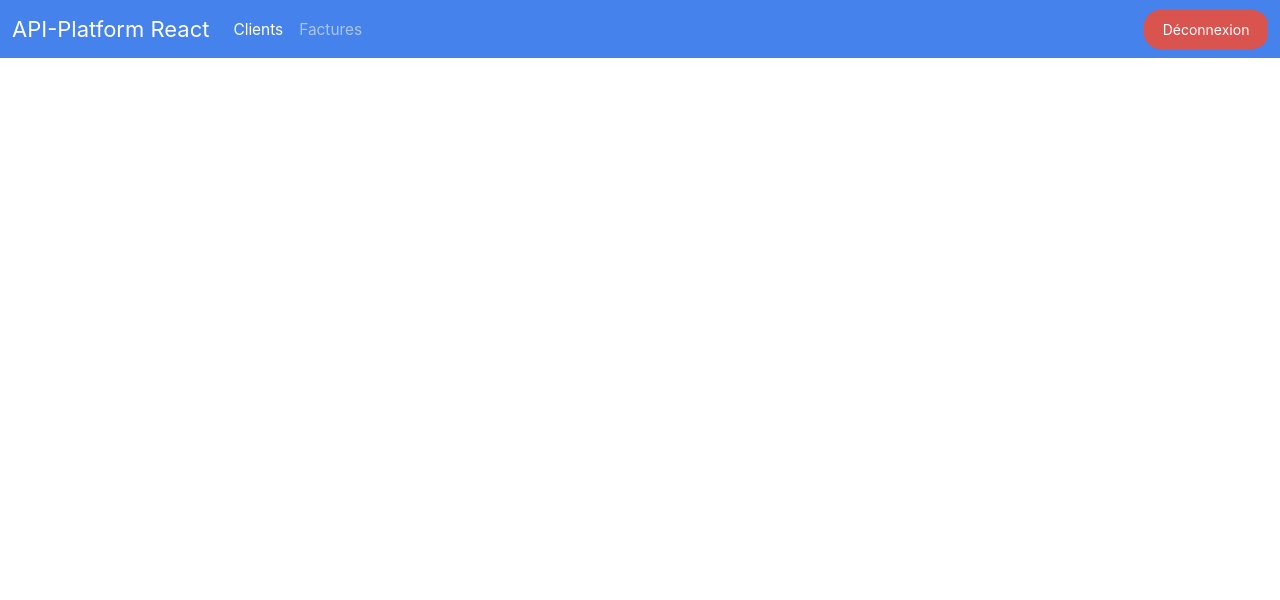
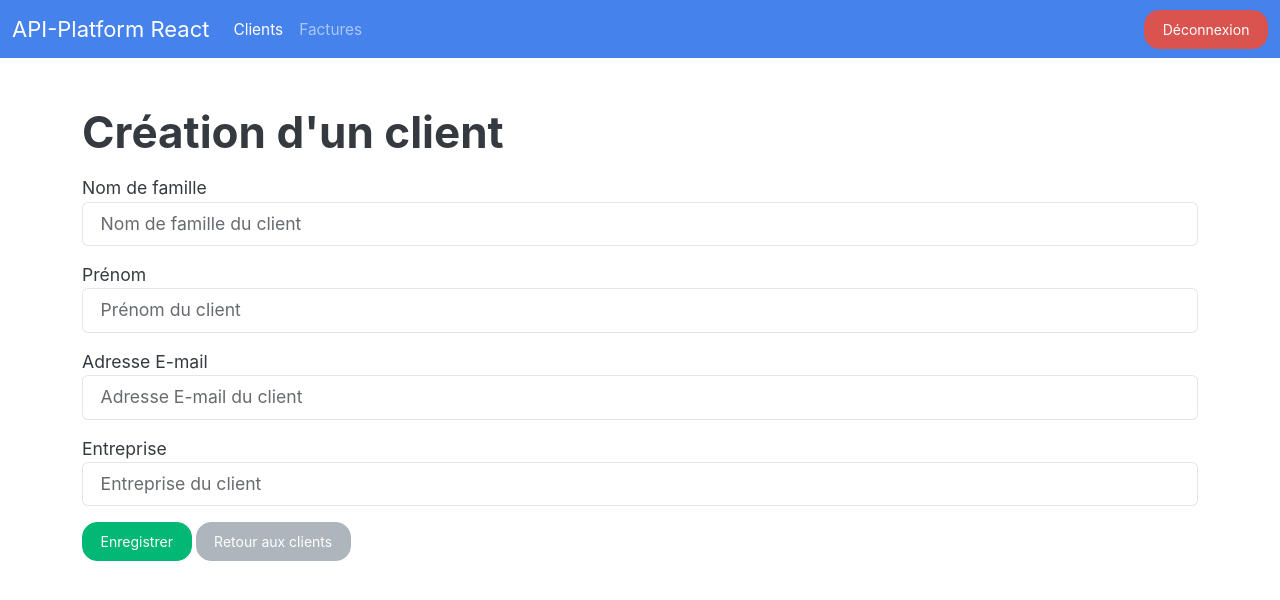
Before and after one commit to webepse/apireact2024, a React (Create React App) app: page /customers/new in a window 1280 px wide. Shown: the top 600 px of the page. Built offline with nearby package versions, Linux system fonts and the light colour scheme; sample sign-in values are in the browser's storage.

Commit message:
creation - édition customer V1

```diff
--- a/src/App.js
+++ b/src/App.js
@@ -9,6 +9,7 @@ import LoginPage from "./pages/LoginPage";
 import authAPI from "./services/authAPI";
 import PrivateRoute from './components/PrivateRoute';
 import AuthContext from './contexts/AuthContext';
+import CustomerPage from './pages/CustomerPage';
 
 authAPI.setup()
 
@@ -34,6 +35,11 @@ const App = () => {
               </PrivateRoute>
             } />
             <Route path="/customerpage" element={<CustomersPageWithPagination />} />
+            <Route path="/customers/:id" element={
+              <PrivateRoute>
+                <CustomerPage />
+              </PrivateRoute>
+            } />
             <Route path="/customers" element={
               <PrivateRoute>
                 <CustomersPage />
--- /dev/null
+++ b/src/components/forms/Field.jsx
@@ -0,0 +1,23 @@
+const Field = ({name, label, value, onChange, placeholder= "", type="text", error=""}) => {
+    return (
+        <div className="my-3">
+            <label htmlFor={name}>{label}</label>
+            <input
+                type={type}
+                value={value}
+                onChange={onChange}
+                placeholder={placeholder || label}
+                name={name}
+                id={name}
+                className={"form-control" + (error && " is-invalid")}
+            />
+            {
+                error && (
+                    <p className="invalid-feedback">{error}</p>
+                )
+            }
+        </div>
+     );
+}
+
+export default Field;
--- /dev/null
+++ b/src/pages/CustomerPage.jsx
@@ -0,0 +1,99 @@
+import { useEffect, useState } from "react"
+import customersAPI from "../services/customersAPI"
+import { Link, useNavigate, useParams } from "react-router-dom"
+import Field from "../components/forms/Field"
+
+const CustomerPage = (props) => {
+    let {id = "new"} = useParams()
+    const navigate = useNavigate()
+
+    const [editing, setEditing] = useState(false) // pour savoir si on est en mode édition ou création
+
+    const [customer, setCustomer] = useState({
+        lastName: "",
+        firstName: "",
+        email: "",
+        company: "",
+        user: ""
+    })
+
+    const [errors, setErrors] = useState({
+        lastName: "",
+        firstName: "",
+        email: "",
+        company: ""
+    })
+
+    const fetchCustomer = async id => {
+        try{
+            const {firstName, lastName, email, company, user} = await customersAPI.find(id)
+            console.log(user.id)
+            setCustomer({firstName, lastName, email, company, user:"/api/users/"+user.id})
+        }catch(error)
+        {
+            // notif
+            // redirection
+            navigate('/customer', {replace:true})
+        }
+    }
+
+    useEffect(()=>{
+        if(id !== "new")
+        {
+            setEditing(true)
+            fetchCustomer(id)
+        }
+    },[id])
+
+    const handleChange = (event) => {
+        // const value = event.currentTarget.value
+        // const name = event.currentTarget.name
+        const {name, value} = event.currentTarget
+        setCustomer({...customer, [name]:value})
+    }
+
+    return ( <>
+        <h1>Création d'un client</h1>
+        <form>
+            <Field
+                name="lastName"
+                label="Nom de famille"
+                placeholder="Nom de famille du client"
+                value={customer.lastName}
+                onChange={handleChange}
+                error={errors.lastName}
+            />
+            <Field
+                name="firstName"
+                label="Prénom"
+                placeholder="Prénom du client"
+                value={customer.firstName}
+                onChange={handleChange}
+                error={errors.firstName}
+            />
+            <Field
+                name="email"
+                type="email"
+                label="Adresse E-mail"
+                placeholder="Adresse E-mail du client"
+                value={customer.email}
+                onChange={handleChange}
+                error={errors.email}
+            />
+            <Field
+                name="company"
+                label="Entreprise"
+                placeholder="Entreprise du client"
+                value={customer.company}
+                onChange={handleChange}
+                error={errors.company}
+            />
+            <div className="my-3">
+                <button type="submit" className="btn btn-success me-1">Enregistrer</button>
+                <Link to="/customers" className="btn btn-secondary">Retour aux clients</Link>
+            </div>
+        </form>
+    </> );
+}
+
+export default CustomerPage;
--- a/src/pages/CustomersPage.jsx
+++ b/src/pages/CustomersPage.jsx
@@ -1,6 +1,7 @@
 import { useState, useEffect } from "react";
 import Pagination from "../components/Pagination";
 import customersAPI from "../services/customersAPI";
+import { Link } from "react-router-dom";
 
 const CustomersPage = (props) => {
     const [customers, setCustomers] = useState([])
@@ -51,7 +52,10 @@ const CustomersPage = (props) => {
 
     return (
         <>
-            <h1>Liste des clients</h1>
+            <div className="d-flex justify-content-between align-items-center">
+                <h1>Liste des clients</h1>
+                <Link to="/customers/new" className="btn btn-primary mb-3">Créer un client</Link>
+            </div>
             <div className="form-group">
                 <input type="text" className="form-control" placeholder="Recherche..." onChange={handleSearch} value={search} />
             </div>
@@ -87,7 +91,8 @@ const CustomersPage = (props) => {
                                 {customer.unpaidAmount.toLocaleString()}€
                             </td>
                             <td>
-                                <button className="btn btn-sm btn-danger">Supprimer</button>
+                                <Link className="btn btn-sm btn-warning m-1" to={`/customers/${customer.id}`}>Editer</Link>
+                                <button className="btn btn-sm btn-danger m-1">Supprimer</button>
                             </td>
                         </tr>
                     ))}
--- a/src/pages/LoginPage.jsx
+++ b/src/pages/LoginPage.jsx
@@ -2,6 +2,7 @@ import { useState, useContext } from 'react'
 import { useNavigate } from 'react-router-dom';
 import authAPI from '../services/authAPI';
 import AuthContext from '../contexts/AuthContext';
+import Field from '../components/forms/Field';
 
 const LoginPage = (props) => {
 
@@ -43,33 +44,24 @@ const LoginPage = (props) => {
                 <div className="col-4 offset-4">
                     <h1>Connexion</h1>
                     <form onSubmit={handleSubmit}>
-                        <div className="form-group my-3">
-                            <label htmlFor="username">Adresse E-mail</label>
-                            <input
-                                type="email"
+                        <Field
+                            label="Adresse E-mail"
+                            name="username"
                             value={credentials.username}
                             onChange={handleChange}
                             placeholder='Adresse E-mail de connexion'
-                                id="username"
-                                name="username"
-                                className={"form-control " + (error && "is-invalid")}
+                            error={error}
                         />
-                            { error && (
-                                <p className='invalid-feedback'>{error}</p>
-                            )}
-                        </div>
-                        <div className="form-group my-3">
-                            <label htmlFor="password">Mot de passe</label>
-                            <input
+
+                        <Field
+                            label="Mot de passe"
+                            name="password"
+                            value={credentials.password}
+                            placeholder='Mot de passe'
+                            onChange={handleChange}
+                            error={error}
                             type="password"
-                                value={credentials.password}
-                                onChange={handleChange}
-                                placeholder='Mot de passe'
-                                id="password"
-                                name="password"
-                                className='form-control'
                         />
-                        </div>
                         <div className="form-group my-3">
                             <button className="btn btn-success">Connexion</button>
                         </div>
--- a/src/services/customersAPI.js
+++ b/src/services/customersAPI.js
@@ -1,4 +1,9 @@
 import Axios from 'axios'
+
+function find(id){
+    return Axios.get(`http://apicourse.myepse.be/api/customers/${id}`)
+                .then(response => response.data)
+}
 
 function findAll(){
     return Axios.get("http://apicourse.myepse.be/api/customers")
@@ -10,6 +15,7 @@ function deleteCustomer(id){
 }
 
 export default {
+    find: find,
     findAll : findAll,
     delete: deleteCustomer
 }
```
Lines whose indentation alone changed are shown as unchanged.
